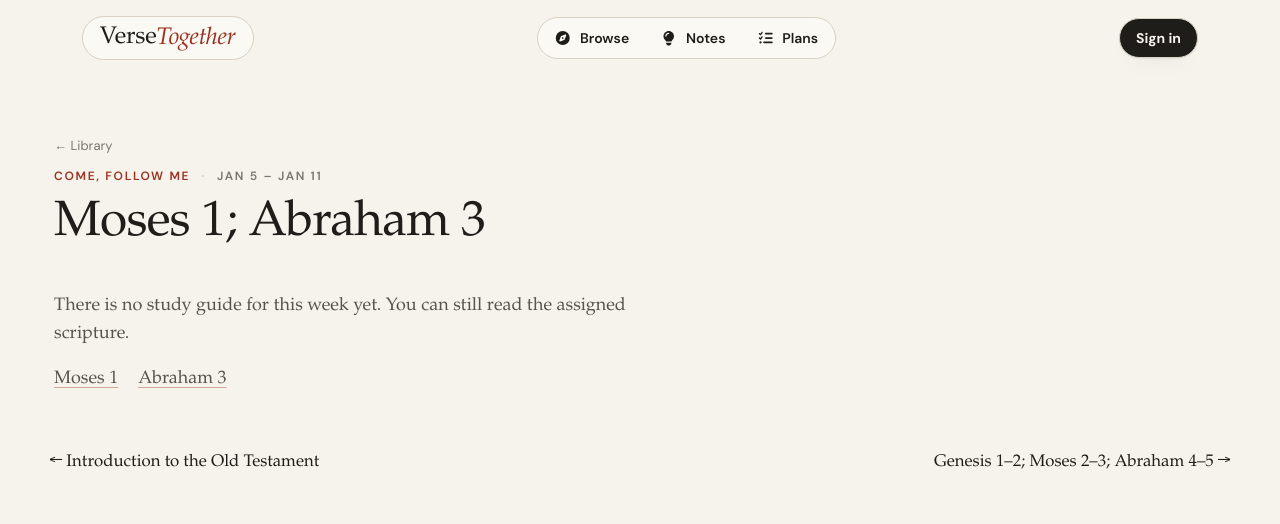
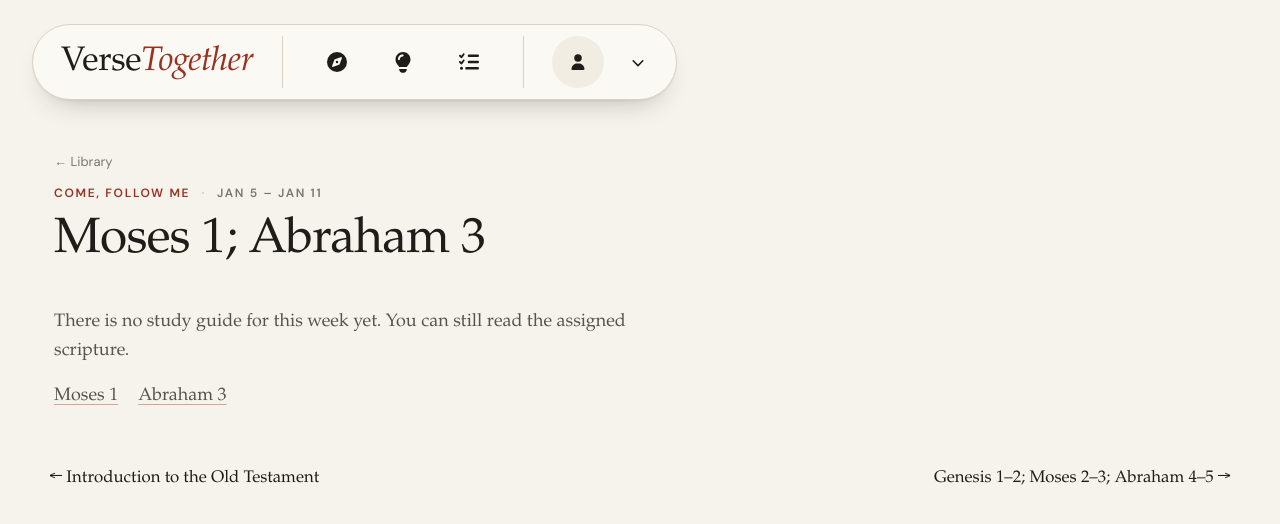
Before and after one commit to NotAKerbal/verse-together, a Next.js app: page /come-follow-me/2026-01-05 in a window 1280 px wide. Shown: the top 524 px of the page. Built offline with nearby package versions, Linux system fonts and the light colour scheme; no server answers.

Commit message:
Combine desktop navigation into a collapsible floating bar

```diff
--- a/src/app/globals.css
+++ b/src/app/globals.css
@@ -45,7 +45,9 @@
   --shell-max-width: 1180px;
   --shell-max-width-wide: 1400px;
   --shell-gutter: clamp(1rem, 2.6vw, 2rem);
-  --header-height: 4.75rem;
+  /* Bottom edge of the floating desktop navigation: 1.25rem inset + 3.75rem bar. */
+  --header-height: 5rem;
+  --desktop-nav-control-size: 2.75rem;
   --input-surface: #fffdf9;
   --mobile-nav-shell: #fbf9f4;
   --mobile-nav-ring: #d9d1c1;
@@ -248,20 +250,181 @@ mark {
 }
 
 .app-header {
-  position: sticky;
-  top: 0;
+  display: none;
+  position: fixed;
+  top: 1.25rem;
+  left: var(--shell-gutter);
   z-index: 30;
-  background: transparent;
-  pointer-events: none;
+  max-width: calc(100% - 2 * var(--shell-gutter));
 }
 
-.app-header > * {
-  pointer-events: auto;
+.desktop-nav-bar {
+  display: flex;
+  align-items: center;
+  gap: 0.5rem;
+  width: max-content;
+  max-width: 100%;
+  min-height: 3.75rem;
+  padding: 0.4375rem 0.6rem 0.4375rem 1.35rem;
+  border: 1px solid var(--surface-border);
+  border-radius: 999px;
+  background: var(--surface-card);
+  box-shadow: var(--surface-shadow-lift);
 }
 
-.app-header-scroll {
-  position: relative;
-  top: auto;
+.desktop-nav-content {
+  display: flex;
+  align-items: center;
+  gap: 1.15rem;
+  min-width: 0;
+}
+
+.desktop-nav-brand {
+  flex-shrink: 0;
+  white-space: nowrap;
+  font-size: 1.5rem;
+}
+
+.desktop-nav-links {
+  display: flex;
+  align-items: center;
+  gap: 0.35rem;
+  padding-left: 1.15rem;
+  border-left: 1px solid var(--surface-border);
+}
+
+.desktop-nav-link,
+.desktop-nav-account-control,
+.desktop-nav-toggle {
+  display: inline-flex;
+  flex-shrink: 0;
+  align-items: center;
+  justify-content: center;
+  width: var(--desktop-nav-control-size);
+  height: var(--desktop-nav-control-size);
+  border-radius: 50%;
+  color: var(--foreground);
+  transition: background-color 120ms ease, color 120ms ease;
+}
+
+.desktop-nav-link {
+  border-radius: 0.9rem;
+}
+
+.desktop-nav-link:hover,
+.desktop-nav-toggle:hover {
+  background: var(--surface-button-hover);
+}
+
+.desktop-nav-link[data-active="true"] {
+  background: var(--surface-button-active);
+  color: var(--surface-button-active-text);
+}
+
+.desktop-nav-account {
+  display: flex;
+  align-items: center;
+  padding-left: 1.15rem;
+  border-left: 1px solid var(--surface-border);
+}
+
+.desktop-nav-account-control {
+  background: var(--surface-card-soft);
+}
+
+.desktop-nav-account-control:hover {
+  background: var(--surface-button-hover);
+}
+
+.desktop-nav-toggle {
+  width: 2.75rem;
+  height: 2.75rem;
+  gap: 0.5rem;
+  font-size: 0.8rem;
+  font-weight: 600;
+}
+
+.desktop-nav-bar a:focus-visible,
+.desktop-nav-bar button:focus-visible {
+  outline: 2px solid var(--accent-rubric);
+  outline-offset: 3px;
+}
+
+.app-header[data-collapsed="true"] .desktop-nav-content {
+  display: none;
+}
+
+.app-header[data-collapsed="true"] .desktop-nav-bar {
+  padding-inline: 0.5rem;
+}
+
+.app-header[data-collapsed="true"] .desktop-nav-toggle {
+  width: auto;
+  padding-inline: 0.75rem;
+}
+
+@media (min-width: 640px) {
+  .app-header {
+    display: block;
+  }
+
+  /* The bar floats independently; only the page's initial content needs clearance. */
+  .app-main {
+    padding-top: calc(var(--header-height) + 1.25rem);
+  }
+
+  .app-main[data-fixed="true"] {
+    padding-top: calc(var(--header-height) + 0.75rem);
+  }
+}
+
+@media (min-width: 1024px) {
+  :root {
+    --header-height: 6.25rem;
+    --desktop-nav-control-size: 3.25rem;
+  }
+
+  .app-header {
+    top: 1.5rem;
+  }
+
+  .desktop-nav-bar {
+    min-height: 4.75rem;
+    gap: 0.75rem;
+    padding: 0.6875rem 1rem 0.6875rem 1.75rem;
+  }
+
+  .desktop-nav-content {
+    gap: 1.75rem;
+  }
+
+  .desktop-nav-brand {
+    font-size: 2.125rem;
+  }
+
+  .desktop-nav-links {
+    gap: 0.875rem;
+    padding-left: 1.75rem;
+  }
+
+  .desktop-nav-link svg {
+    width: 1.25rem;
+    height: 1.25rem;
+  }
+
+  .desktop-nav-account {
+    padding-left: 1.75rem;
+  }
+
+  .app-header[data-collapsed="true"] .desktop-nav-bar {
+    min-height: 3.75rem;
+    padding-block: 0.4375rem;
+  }
+}
+
+.desktop-nav-account-placeholder {
+  width: var(--desktop-nav-control-size);
+  height: var(--desktop-nav-control-size);
 }
 
 .brand-wordmark {
@@ -870,6 +1033,23 @@ mark {
 /* Phones: the wordmark header is the way home once the bottom nav is hidden. */
 :root[data-simple="true"] .app-header {
   display: block;
+  position: relative;
+  inset: auto;
+  width: max-content;
+  margin: 1.25rem 0 0 var(--shell-gutter);
+}
+
+:root[data-simple="true"] .app-header .desktop-nav-content {
+  display: flex;
+}
+
+:root[data-simple="true"] .app-header .desktop-nav-bar {
+  min-height: 2.75rem;
+  padding: 0.55rem 1.05rem;
+}
+
+:root[data-simple="true"] .desktop-nav-brand {
+  font-size: 1.5rem;
 }
 
 /* The insight side panel is hidden, so the reader no longer reserves room for it. */
--- a/src/app/layout.tsx
+++ b/src/app/layout.tsx
@@ -57,10 +57,6 @@ export const metadata: Metadata = {
   icons,
 };
 
-function HeaderFallback() {
-  return <div className="app-header hidden h-[4.75rem] w-full sm:block" aria-hidden="true" />;
-}
-
 function MobileNavFallback() {
   return <div className="simple-hide h-[5.5rem] sm:hidden" aria-hidden="true" />;
 }
@@ -90,7 +86,7 @@ export default function RootLayout({
             <Suspense fallback={null}>
               <AppPreloader />
             </Suspense>
-            <Suspense fallback={<HeaderFallback />}>
+            <Suspense fallback={null}>
               <Navbar />
             </Suspense>
             <AppMain>{children}</AppMain>
--- a/src/components/AccountControl.tsx
+++ b/src/components/AccountControl.tsx
@@ -2,14 +2,26 @@
 
 import { SignInButton, UserButton } from "@clerk/nextjs";
 import { useAuth } from "@/lib/auth";
+import { FontAwesomeIcon } from "@fortawesome/react-fontawesome";
+import { faUser } from "@fortawesome/free-solid-svg-icons";
+import { useSyncExternalStore } from "react";
+
+type AccountVariant = "header" | "page" | "dock";
+
+// Clerk may finish loading before a streamed header hydrates. Keep its first render
+// identical to the server's placeholder, then show the live account state.
+const subscribeToHydration = () => () => {};
+const clientHydrationSnapshot = () => true;
+const serverHydrationSnapshot = () => false;
 
 type Props = {
   /**
    * "header": the compact control in the desktop app header.
    * "page": the phone control at the top right of a page (Notes, Plans). The desktop header already
    * carries the account from 640px up, so this one shows only below that.
+   * "dock": the icon-only account control in the floating desktop navigation.
    */
-  variant?: "header" | "page";
+  variant?: AccountVariant;
 };
 
 const SIGN_IN_HEADER_CLASS =
@@ -36,22 +48,45 @@ const PAGE_USER_BUTTON_ELEMENTS = {
   },
 };
 
-function AccountControlInner({ variant }: { variant: "header" | "page" }) {
+function AccountControlInner({ variant }: { variant: AccountVariant }) {
   const { user, loading } = useAuth();
+  const hydrated = useSyncExternalStore(subscribeToHydration, clientHydrationSnapshot, serverHydrationSnapshot);
 
   // Until Clerk knows who this is, hold the space quietly rather than offering a false Sign in.
-  if (loading) {
+  if (!hydrated || loading) {
     return (
       <span
         aria-hidden="true"
         className={`inline-block shrink-0 rounded-full border-2 border-[color:var(--surface-border)] bg-[color:var(--surface-card-soft)] ${
-          variant === "page" ? "h-11 w-11" : "h-10 w-10"
+          variant === "dock" ? "desktop-nav-account-placeholder" : variant === "header" ? "h-10 w-10" : "h-11 w-11"
         }`}
       />
     );
   }
 
   if (user) {
+    if (variant === "dock") {
+      return (
+        <UserButton
+          appearance={{
+            elements: {
+              userButtonTrigger: {
+                width: "var(--desktop-nav-control-size)",
+                height: "var(--desktop-nav-control-size)",
+                justifyContent: "center",
+                borderRadius: "999px",
+                background: "var(--surface-card-soft)",
+              },
+              userButtonAvatarBox: {
+                width: "calc(var(--desktop-nav-control-size) - 0.75rem)",
+                height: "calc(var(--desktop-nav-control-size) - 0.75rem)",
+              },
+            },
+          }}
+          afterSignOutUrl="/"
+        />
+      );
+    }
     return variant === "page" ? (
       <span className="inline-flex shrink-0">
         <UserButton appearance={{ elements: PAGE_USER_BUTTON_ELEMENTS }} afterSignOutUrl="/" />
@@ -72,8 +107,13 @@ function AccountControlInner({ variant }: { variant: "header" | "page" }) {
 
   return (
     <SignInButton mode="modal">
-      <button type="button" className={variant === "page" ? SIGN_IN_PAGE_CLASS : SIGN_IN_HEADER_CLASS}>
-        Sign in
+      <button
+        type="button"
+        className={variant === "dock" ? "desktop-nav-account-control" : variant === "page" ? SIGN_IN_PAGE_CLASS : SIGN_IN_HEADER_CLASS}
+        aria-label={variant === "dock" ? "Sign in" : undefined}
+        title={variant === "dock" ? "Sign in" : undefined}
+      >
+        {variant === "dock" ? <FontAwesomeIcon icon={faUser} className="h-4 w-4" aria-hidden="true" /> : "Sign in"}
       </button>
     </SignInButton>
   );
@@ -88,5 +128,5 @@ export default function AccountControl({ variant = "header" }: Props) {
       </div>
     );
   }
-  return <AccountControlInner variant="header" />;
+  return <AccountControlInner variant={variant} />;
 }
--- a/src/components/AppMain.tsx
+++ b/src/components/AppMain.tsx
@@ -15,7 +15,7 @@ export default function AppMain({ children }: PropsWithChildren) {
     <main
       data-fixed={resourceManagerRoute ? "true" : undefined}
       className={`app-main w-full px-4 pb-28 pt-5 sm:px-6 sm:pb-10 sm:pt-7 lg:px-8 ${
-        resourceManagerRoute ? "sm:h-[calc(100vh-var(--header-height))] sm:overflow-hidden sm:pb-3 sm:pt-3" : ""
+        resourceManagerRoute ? "sm:h-screen sm:overflow-hidden sm:pb-3" : ""
       } ${
         hasDesktopInsightPanel ? "lg:pr-[472px] xl:pr-[512px]" : ""
       }`}
--- a/src/components/ChapterReader.tsx
+++ b/src/components/ChapterReader.tsx
@@ -1418,9 +1418,7 @@ export default function ChapterReader({
         }`}
       >
         <aside
-          className={`simple-hide hidden lg:block self-start sticky overflow-y-auto pr-1 space-y-3 ${
-            isAtTop ? "top-2 max-h-[calc(100vh-1rem)]" : "top-4 max-h-[calc(100vh-2rem)]"
-          }`}
+          className="simple-hide hidden lg:block self-start sticky top-[calc(var(--header-height)+0.5rem)] max-h-[calc(100vh-var(--header-height)-1rem)] overflow-y-auto pr-1 space-y-3"
         >
           {openCitations && selectedBounds ? (
             <CitationsSidebarPanel
@@ -1459,7 +1457,7 @@ export default function ChapterReader({
             }
           >
           <header
-            className={`simple-hide sticky top-2 z-20 transition-all ${
+            className={`simple-hide sticky top-2 sm:top-[calc(var(--header-height)+0.5rem)] z-20 transition-all ${
               isAtTop ? "py-0" : "py-1"
             }`}
           >
--- a/src/components/Navbar.tsx
+++ b/src/components/Navbar.tsx
@@ -1,13 +1,15 @@
 "use client";
 
 import Link from "next/link";
-import { useEffect } from "react";
+import { useEffect, useState } from "react";
 import { usePathname } from "next/navigation";
 import { FontAwesomeIcon } from "@fortawesome/react-fontawesome";
 import {
   faCompass,
   faLightbulb,
   faListCheck,
+  faBars,
+  faChevronDown,
 } from "@fortawesome/free-solid-svg-icons";
 import AccountControl from "@/components/AccountControl";
 import { useAuth } from "@/lib/auth";
@@ -19,8 +21,8 @@ export default function Navbar() {
   const { user, getToken } = useAuth();
   const pathname = usePathname();
   const browseHref = useBrowseNavHref();
+  const [collapsed, setCollapsed] = useState(false);
   const navItems = primaryNavItems;
-  const browseRoute = pathname === "/browse" || pathname.startsWith("/browse/");
   const navIcons = {
     Browse: faCompass,
     Notes: faLightbulb,
@@ -47,13 +49,13 @@ export default function Navbar() {
   // Phones have no app header (outside simple mode): the bottom navigation carries the destinations,
   // and Notes and Plans show the account at their own top right (AccountControl variant="page").
   return (
-    <header className={`app-header hidden w-full sm:block ${browseRoute ? "app-header-scroll" : ""}`}>
-      <div className="shell-container grid w-full grid-cols-[auto_minmax(0,1fr)_auto] items-center gap-4 py-4">
-        <Link href="/" className="brand-wordmark brand-pill min-w-0 text-[1.35rem] sm:text-[1.5rem]">
-          Verse<span>Together</span>
-        </Link>
-        <nav className="simple-hide hidden min-w-0 sm:flex items-center justify-center overflow-x-auto no-scrollbar" aria-label="Primary">
-          <div className="segmented-control">
+    <header className="app-header" data-collapsed={collapsed ? "true" : "false"}>
+      <div className="desktop-nav-bar">
+        <div id="desktop-navigation" className="desktop-nav-content">
+          <Link href="/" className="brand-wordmark desktop-nav-brand" aria-label="Verse Together home">
+            Verse<span>Together</span>
+          </Link>
+          <nav className="simple-hide desktop-nav-links" aria-label="Primary">
             {navItems.map((item) => {
               const active = isPathActive(pathname, item.href);
               const href = item.href === "/browse" ? browseHref : item.href;
@@ -63,22 +65,33 @@ export default function Navbar() {
                   key={item.href}
                   href={href}
                   data-active={active ? "true" : "false"}
-                  className="segmented-control-button h-[2.25rem] w-[2.25rem] justify-center gap-2 px-0 text-sm xl:h-auto xl:w-auto xl:px-4"
+                  className="desktop-nav-link"
                   aria-current={active ? "page" : undefined}
                   aria-label={item.label}
                   title={item.label}
                 >
-                  <FontAwesomeIcon icon={icon} className="h-[0.95rem] w-[0.95rem]" />
-                  <span className="hidden xl:inline">{item.label}</span>
+                  <FontAwesomeIcon icon={icon} className="h-[1.05rem] w-[1.05rem]" aria-hidden="true" />
                 </Link>
               );
             })}
+          </nav>
+
+          <div className="simple-hide desktop-nav-account">
+            <AccountControl variant="dock" />
           </div>
-        </nav>
-
-        <div className="simple-hide hidden min-w-0 sm:flex items-center justify-self-end gap-3">
-          <AccountControl variant="header" />
         </div>
+        <button
+          type="button"
+          className="simple-hide desktop-nav-toggle"
+          aria-controls="desktop-navigation"
+          aria-expanded={!collapsed}
+          aria-label={collapsed ? "Expand navigation" : "Collapse navigation"}
+          title={collapsed ? "Expand navigation" : "Collapse navigation"}
+          onClick={() => setCollapsed((value) => !value)}
+        >
+          <FontAwesomeIcon icon={collapsed ? faBars : faChevronDown} className="h-3.5 w-3.5" aria-hidden="true" />
+          {collapsed ? <span>Menu</span> : null}
+        </button>
       </div>
     </header>
   );
--- a/src/features/comeFollowMe/StudyCompanion.tsx
+++ b/src/features/comeFollowMe/StudyCompanion.tsx
@@ -784,7 +784,7 @@ export default function StudyCompanion({
         const style = getComputedStyle(header);
         // Only a header that stays on screen covers the top of the viewport.
         if (style.display !== "none" && (style.position === "sticky" || style.position === "fixed")) {
-          chromeTop = header.getBoundingClientRect().height;
+          chromeTop = Math.max(0, header.getBoundingClientRect().bottom);
         }
       }
       const nav = document.querySelector<HTMLElement>('nav[aria-label="Primary mobile navigation"]');
```
